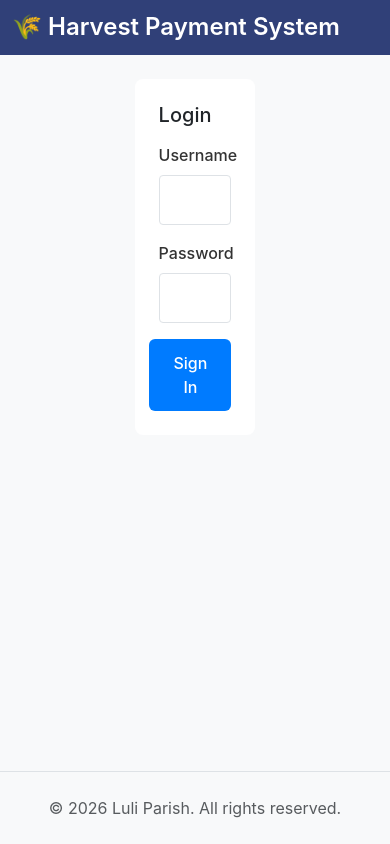
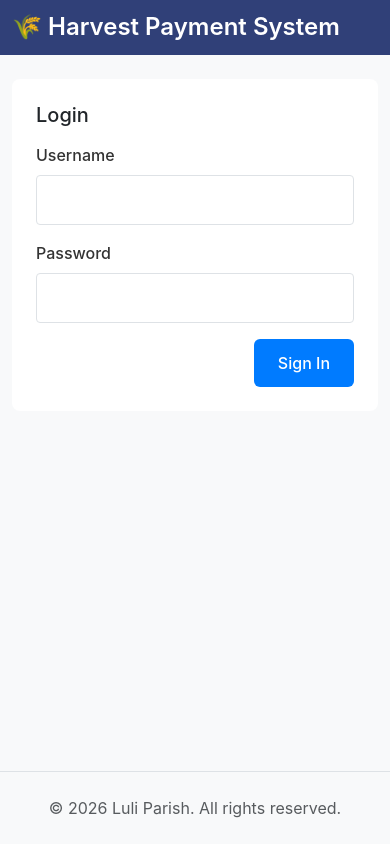
Before and after one commit to Luli-parish/harvest, a React (Vite) app in the folder frontend/: page / in a window 390 px wide. Built offline with nearby package versions, Linux system fonts and the light colour scheme; no server answers.

Commit message:
Improve responsiveness on phones

```diff
--- a/frontend/src/App.jsx
+++ b/frontend/src/App.jsx
@@ -130,7 +130,7 @@ function App() {
         )}
 
         {!accessToken && (
-          <div className="container d-flex justify-content-center">
+          <div className="container">
             <LoginForm onLogin={(access, user) => handleLogin(access, user)} />
           </div>
         )}
--- a/frontend/src/FamiliesTable.jsx
+++ b/frontend/src/FamiliesTable.jsx
@@ -95,7 +95,7 @@ export default function FamiliesTable({ accessToken, onSelectFamily }) {
           }}
         >
           <span>Families Payments Summary</span>
-          <div className="d-flex align-items-center gap-2" style={{ minWidth: '340px' }}>
+          <div className="d-flex align-items-center gap-2">
             <input
               type="text"
               className="form-control"
--- a/frontend/src/LoginForm.jsx
+++ b/frontend/src/LoginForm.jsx
@@ -27,7 +27,11 @@ export default function LoginForm({ onLogin }) {
   }
 
   return (
-    <form onSubmit={handleSubmit} className="card p-4" style={{ width: '33%' }}>
+    <form
+      onSubmit={handleSubmit}
+      className="col-md-5 card p-4"
+      style={{ margin: '0 auto' }}
+    >
       <h5 className="mb-3">Login</h5>
 
       {error && (
--- a/frontend/src/UpdateFamilyPaymentForm.jsx
+++ b/frontend/src/UpdateFamilyPaymentForm.jsx
@@ -52,7 +52,7 @@ export default function UpdateFamilyPaymentForm({ familyId, familyName, accessTo
   }
 
   return (
-    <form onSubmit={handleSubmit} className="card p-4" style={{ width: '50%', margin: '0 auto' }}>
+    <form onSubmit={handleSubmit} className="col-md-5 card p-4" style={{ margin: '0 auto' }}>
       <h5 className="mb-3">Update Family Payment</h5>
 
       {error && (
```
